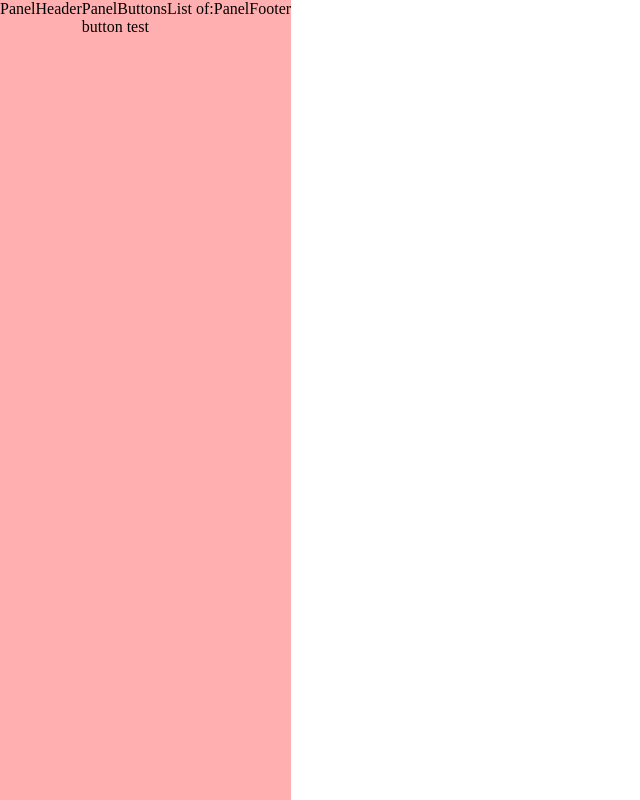
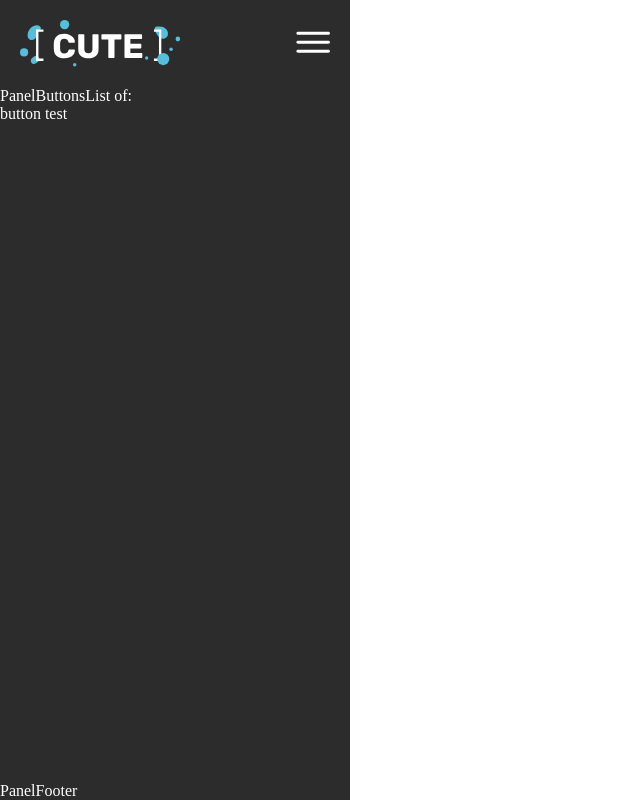
Before and after one commit to KoJem9Ka/cdod-system, a React (Create React App) app: page /students in a window 1280 px wide. Shown: the whole page, without its empty margins (0-640 px from the left). Built offline with nearby package versions, Linux system fonts and the light colour scheme.

Commit message:
Panel header

```diff
--- a/src/App.tsx
+++ b/src/App.tsx
@@ -1,13 +1,11 @@
 import React from 'react'
 import { Navigate, Route, Routes } from 'react-router-dom'
-import BasicUserLayout from './Layout/BasicLayout/BasicLayout'
+import BasicLayout from './layout/BasicLayout/BasicLayout'
 
 const App = () => (
   <>
     <Routes>
-
-      <Route element={<BasicUserLayout/>} path='/students'>
-
+      <Route element={<BasicLayout/>} path='/students'>
       </Route>
       <Route element={<Navigate to='/students'/>} path='*'/>
     </Routes>
--- a/src/components/Panel/Panel.module.scss
+++ b/src/components/Panel/Panel.module.scss
@@ -1,4 +1,11 @@
+@import "src/styles/colors.scss";
+
 .Panel{
-  background-color: #ffafaf;
+  color: white;
+  font-family: "JetBrains Mono", serif;
+  background-color: $panel_color;
+
   display: flex;
+  flex-direction: column;
+  width: 350px;
 }
--- a/src/components/Panel/PanelHeader/PanelHeader.module.scss
+++ b/src/components/Panel/PanelHeader/PanelHeader.module.scss
@@ -1,3 +1,6 @@
 .PanelHeader{
-
+  display: flex;
+  justify-content: space-between;
+  align-items: center;
+  margin: 20px;
 }
--- a/src/components/Panel/PanelHeader/PanelHeader.tsx
+++ b/src/components/Panel/PanelHeader/PanelHeader.tsx
@@ -1,8 +1,14 @@
 import React from 'react'
 import style from './PanelHeader.module.scss'
+// import Img from '../../../assets/img/Logo.svg'
+import { ReactComponent as Logo } from '../../../assets/img/Logo.svg'
+import { ReactComponent as Menu } from '../../../assets/img/Menu.svg'
 
 export const PanelHeader: React.FC = () => (
   <div className={style.PanelHeader}>
-        PanelHeader
+    <Logo/>
+    <a href='#'>
+      <Menu/>
+    </a>
   </div>
 )
--- a/src/styles/_colors.scss
+++ b/src/styles/_colors.scss
@@ -0,0 +1 @@
+$panel_color: #2C2C2C
```
Also changed, not shown: src/assets/img/Logo.svg (added), src/assets/img/Menu.svg (added).
